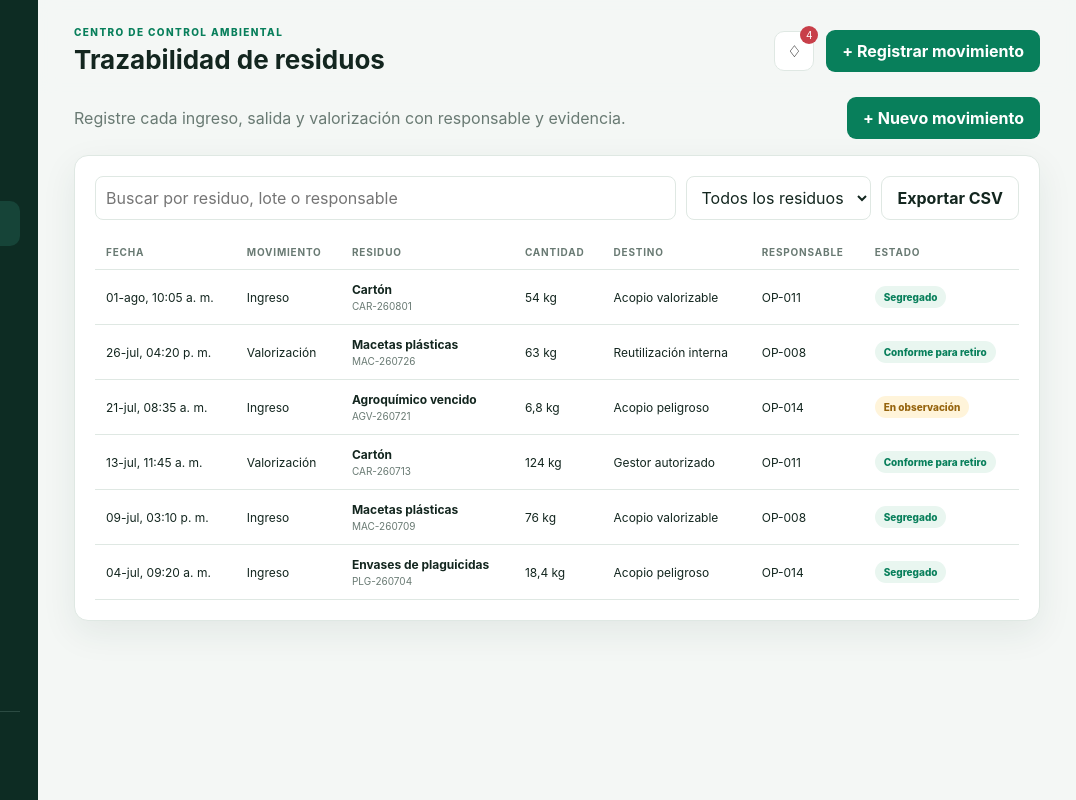
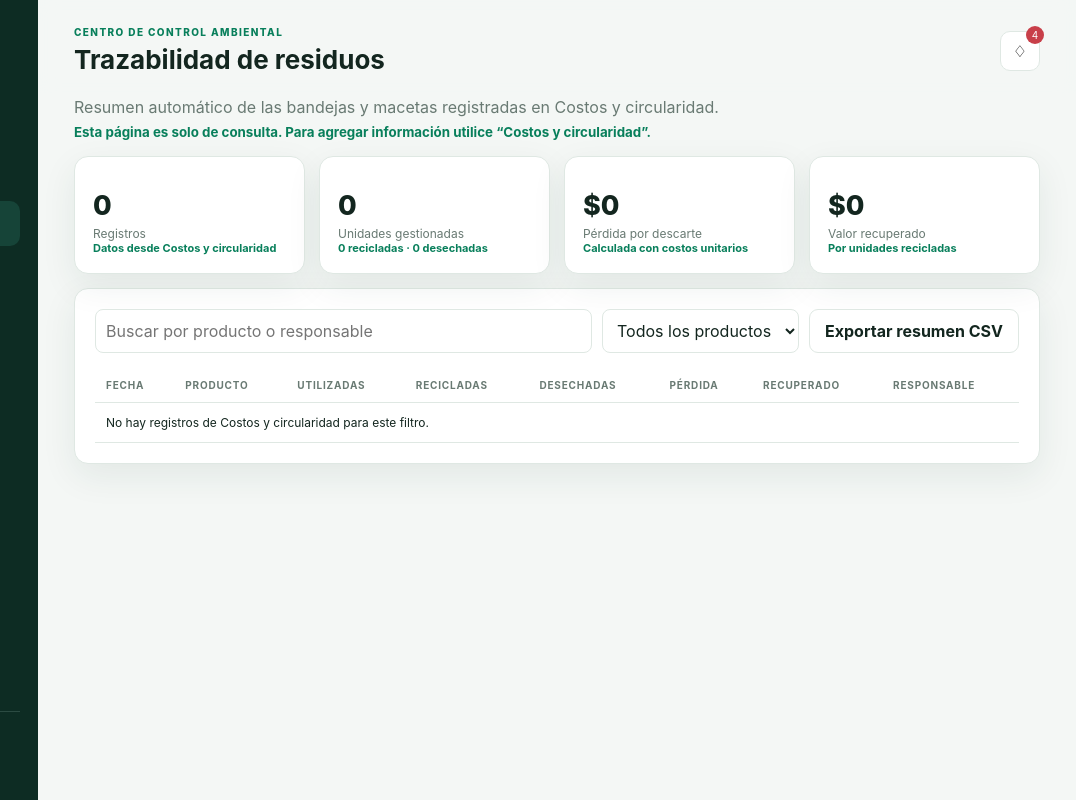
Before and after one commit to marjorieseiltgens-crypto/PROYECTO_DIPLOMADO, a plain HTML site: page index.html in a window 1280 px wide. Both pictures are taken after a click on the button "Ver todo →". Shown: the full height of the page, 204-1280 px from the left. Drawn offline with Linux system fonts and the light colour scheme.

Commit message:
Convertir trazabilidad en resumen circular
Elimina el registro manual desde Trazabilidad y muestra automáticamente los datos, costos y responsables ingresados en Costos y circularidad.

```diff
--- a/app.js
+++ b/app.js
@@ -75,10 +75,16 @@ function renderActivity(){
   const p=state.infrastructure; $('#decisionProgress').style.width=p+'%'; $('#decisionLabel').textContent=`${p}% de controles de habilitación`; $('#decisionText').textContent=p===100?'Infraestructura habilitada; procede recepción con inspección técnica.':'Complete radier, techado, señalización y recepción técnica antes de operar.';
 }
 
+const TRACE_PRODUCTS={tray288:{group:'Bandejas',name:'Bandeja de 288 alvéolos'},tray144:{group:'Bandejas',name:'Bandeja de 144 alvéolos'},tray72:{group:'Bandejas',name:'Bandeja de 72 alvéolos'},pot05:{group:'Macetas',name:'Maceta de 0,5 litros'},pot06:{group:'Macetas',name:'Maceta de 0,6 litros'},pot075:{group:'Macetas',name:'Maceta de 0,750 cc'},pot1:{group:'Macetas',name:'Maceta de 1 litro'},pot15:{group:'Macetas',name:'Maceta de 1,5 litros'},pot2:{group:'Macetas',name:'Maceta de 2 litros'},pot25:{group:'Macetas',name:'Maceta de 25 litros'}};
+function traceabilityRows(){
+  const query=($('#recordSearch')?.value||'').trim().toLocaleLowerCase('es'),group=$('#recordTypeFilter')?.value||'all',costs=state.productCosts||{};
+  return [...(Array.isArray(state.usageLogs)?state.usageLogs:[])].sort((a,b)=>b.date.localeCompare(a.date)).map(log=>{const product=TRACE_PRODUCTS[log.productId]||{group:'Otro',name:log.productId};const cost=Number(costs[log.productId]||0);return {...log,productName:product.name,group:product.group,loss:Number(log.discarded||0)*cost,recovered:Number(log.recycled||0)*cost}}).filter(row=>(group==='all'||row.group===group)&&(!query||`${row.productName} ${row.operator||''} ${row.date}`.toLocaleLowerCase('es').includes(query)));
+}
 function renderRecords(){
-  const query=($('#recordSearch')?.value||'').toLowerCase(), type=$('#recordTypeFilter')?.value||'all';
-  const rows=[...state.records].sort((a,b)=>b.date.localeCompare(a.date)).filter(r=>(type==='all'||r.type===type)&&JSON.stringify(r).toLowerCase().includes(query));
-  $('#recordsBody').innerHTML=rows.map(r=>`<tr><td>${fmtDate(r.date,true)}</td><td>${escapeHtml(r.movement)}</td><td><strong>${escapeHtml(r.waste)}</strong><small>${escapeHtml(r.batch)}</small></td><td>${fmtKg(r.kg)}</td><td>${escapeHtml(r.destination)}</td><td>${escapeHtml(r.operator)}</td><td><span class="pill ${r.condition==='En observación'?'warning':'success'}">${escapeHtml(r.condition)}</span></td></tr>`).join('')||'<tr><td colspan="7">No hay registros para este filtro.</td></tr>';
+  const rows=traceabilityRows(),totals=rows.reduce((sum,row)=>({used:sum.used+Number(row.used||0),recycled:sum.recycled+Number(row.recycled||0),discarded:sum.discarded+Number(row.discarded||0),loss:sum.loss+row.loss,recovered:sum.recovered+row.recovered}),{used:0,recycled:0,discarded:0,loss:0,recovered:0});
+  const formatClp=value=>new Intl.NumberFormat('es-CL',{style:'currency',currency:'CLP',maximumFractionDigits:0}).format(value||0);
+  if($('#traceabilityKpis'))$('#traceabilityKpis').innerHTML=[['Registros',rows.length,'Datos desde Costos y circularidad'],['Unidades gestionadas',totals.used+totals.recycled+totals.discarded,`${totals.recycled} recicladas · ${totals.discarded} desechadas`],['Pérdida por descarte',formatClp(totals.loss),'Calculada con costos unitarios'],['Valor recuperado',formatClp(totals.recovered),'Por unidades recicladas']].map(([label,value,detail])=>`<article class="kpi"><div class="kpi-value">${value}</div><div class="kpi-label">${label}</div><div class="kpi-trend">${detail}</div></article>`).join('');
+  $('#recordsBody').innerHTML=rows.map(row=>`<tr><td>${fmtDate(row.date+'T12:00')}</td><td><strong>${escapeHtml(row.productName)}</strong><small>${escapeHtml(row.group)}</small></td><td>${Number(row.used||0)}</td><td>${Number(row.recycled||0)}</td><td>${Number(row.discarded||0)}</td><td class="money-negative">${formatClp(row.loss)}</td><td class="money-positive">${formatClp(row.recovered)}</td><td>${escapeHtml(row.operator||'Sin responsable')}</td></tr>`).join('')||'<tr><td colspan="8">No hay registros de Costos y circularidad para este filtro.</td></tr>';
 }
 
 function renderChecklists(){
@@ -104,7 +110,7 @@ function renderChart(){
 }
 
 function renderAll(){ renderKpis();renderAlerts();renderActivity();renderRecords();renderChecklists();renderRetc();renderSources();requestAnimationFrame(renderChart); }
-function showView(id){ $$('.view').forEach(v=>v.classList.toggle('active',v.id===id)); $$('.nav-item').forEach(n=>n.classList.toggle('active',n.dataset.view===id)); const labels={inicio:'Resumen ejecutivo',barbecho:'Barbecho químico',trazabilidad:'Trazabilidad de residuos',bioseguridad:'Bioseguridad en terreno',circularidad:'Costos y circularidad',retc:'REPORTE CERTIFICACIONES',datos:'Datos y gobernanza'}; $('#pageTitle').textContent=labels[id]; $('.sidebar').classList.remove('open'); if(id==='inicio')requestAnimationFrame(renderChart); }
+function showView(id){ $$('.view').forEach(v=>v.classList.toggle('active',v.id===id)); $$('.nav-item').forEach(n=>n.classList.toggle('active',n.dataset.view===id)); const labels={inicio:'Resumen ejecutivo',barbecho:'Barbecho químico',trazabilidad:'Trazabilidad de residuos',bioseguridad:'Bioseguridad en terreno',circularidad:'Costos y circularidad',retc:'REPORTE CERTIFICACIONES',datos:'Datos y gobernanza'}; $('#pageTitle').textContent=labels[id]; $$('[data-action="new-record"]').forEach(button=>button.classList.toggle('hidden',id==='trazabilidad')); $('.sidebar').classList.remove('open'); if(id==='trazabilidad')renderRecords();if(id==='inicio')requestAnimationFrame(renderChart); }
 
 function openRecord(){ const f=$('#recordForm'); f.reset(); const d=new Date(Date.now()-new Date().getTimezoneOffset()*60000).toISOString().slice(0,16); f.elements.date.value=d; $('#classificationHint').classList.remove('visible'); $('#recordDialog').showModal(); }
 function openChecklist(){ const f=$('#checklistForm'); f.reset(); f.dataset.started=Date.now(); $('#checklistDialog').showModal(); }
@@ -116,7 +122,7 @@ $$('.nav-item').forEach(b=>b.addEventListener('click',()=>showView(b.dataset.vie
 $('#menuButton').addEventListener('click',()=>$('.sidebar').classList.toggle('open')); $('#chartFilter').addEventListener('change',renderChart); window.addEventListener('resize',renderChart); $('#recordSearch').addEventListener('input',renderRecords); $('#recordTypeFilter').addEventListener('change',renderRecords);
 $('#recordForm').elements.waste.addEventListener('change',e=>{const type=classifyWaste(e.target.value),hint=$('#classificationHint');hint.innerHTML=`<strong>Clasificación asistida:</strong> ${type==='peligroso'?'Residuo peligroso; exige acopio segregado y validación ambiental.':type==='valorizable'?'Residuo valorizable; priorizar reutilización o gestor autorizado.':'Requiere clasificación manual del experto.'}`;hint.classList.add('visible');});
 $('#notificationButton').addEventListener('click',()=>{showView('inicio');$('#alertsList').scrollIntoView({behavior:'smooth',block:'center'});});
-$('#exportCsv').addEventListener('click',()=>{const fields=['date','movement','waste','type','kg','batch','destination','operator','condition','notes'];const csv=[fields.join(','),...state.records.map(r=>fields.map(f=>`"${String(r[f]??'').replaceAll('"','""')}"`).join(','))].join('\n');download('synergiabio_movimientos.csv','\ufeff'+csv,'text/csv;charset=utf-8');toast('Archivo CSV exportado.');});
+$('#exportCsv').addEventListener('click',()=>{const rows=traceabilityRows(),header=['Fecha','Grupo','Producto','Utilizadas','Recicladas','Desechadas','Perdida CLP','Recuperado CLP','Responsable'],csv=[header.join(','),...rows.map(r=>[r.date,r.group,r.productName,r.used,r.recycled,r.discarded,r.loss,r.recovered,r.operator].map(v=>`"${String(v??'').replaceAll('"','""')}"`).join(','))].join('\n');download('resumen_trazabilidad_circular.csv','\ufeff'+csv,'text/csv;charset=utf-8');toast('Resumen de trazabilidad exportado.');});
 
 $('#generateRetc').addEventListener('click',()=>{const hazardous=state.records.filter(r=>r.type==='peligroso');retcDraft={metadata:{generatedAt:new Date().toISOString(),status:'BORRADOR_NO_AUTORIZADO',source:state.demo?'DATOS_SINTETICOS_DEMOSTRACION':'REGISTROS_LOCALES'},summary:{recordCount:state.records.length,hazardousKg:hazardous.reduce((s,r)=>s+r.kg,0),incompleteFields:state.records.filter(r=>!r.batch||!r.destination).length},hazardousRecords:hazardous.map(({date,waste,kg,batch,destination,condition})=>({date,waste,kg,batch,destination,condition})),warnings:['Verificar categorías contra normativa vigente.','Confirmar gestores y certificados de destino.','El sistema no realiza envíos automáticos.']};$('#retcPreview').textContent=JSON.stringify(retcDraft,null,2);$('#retcStatus').textContent='Borrador';toast('Borrador generado; requiere revisión profesional.');});
 $('#approveRetc').addEventListener('click',()=>{const name=$('#reviewerName').value.trim();if(!retcDraft)return toast('Primero genere el borrador.');if(!name||!$('#reviewConfirmed').checked)return toast('Complete la revisión y el nombre del experto.');const approved={...retcDraft,metadata:{...retcDraft.metadata,status:'REVISADO_LOCALMENTE',reviewedAt:new Date().toISOString(),reviewer:name}};state.approvals.push(approved.metadata);saveState();download('borrador_retc_revisado.json',JSON.stringify(approved,null,2));$('#retcStatus').className='pill success';$('#retcStatus').textContent='Revisado';toast('Revisión registrada y archivo descargado.');});
--- a/index.html
+++ b/index.html
@@ -115,10 +115,11 @@
     </section>
 
     <section id="trazabilidad" class="view">
-      <div class="section-lead"><div><p>Registre cada ingreso, salida y valorización con responsable y evidencia.</p></div><button class="primary" data-action="new-record">+ Nuevo movimiento</button></div>
+      <div class="section-lead"><div><p>Resumen automático de las bandejas y macetas registradas en Costos y circularidad.</p><small class="trace-source-note">Esta página es solo de consulta. Para agregar información utilice “Costos y circularidad”.</small></div></div>
+      <div id="traceabilityKpis" class="kpi-grid"></div>
       <article class="card">
-        <div class="toolbar"><input id="recordSearch" type="search" placeholder="Buscar por residuo, lote o responsable"><select id="recordTypeFilter"><option value="all">Todos los residuos</option><option value="peligroso">Peligrosos</option><option value="valorizable">Valorizables</option><option value="otro">Otros</option></select><button id="exportCsv" class="secondary">Exportar CSV</button></div>
-        <div class="table-wrap"><table><thead><tr><th>Fecha</th><th>Movimiento</th><th>Residuo</th><th>Cantidad</th><th>Destino</th><th>Responsable</th><th>Estado</th></tr></thead><tbody id="recordsBody"></tbody></table></div>
+        <div class="toolbar"><input id="recordSearch" type="search" placeholder="Buscar por producto o responsable"><select id="recordTypeFilter"><option value="all">Todos los productos</option><option value="Bandejas">Bandejas</option><option value="Macetas">Macetas</option></select><button id="exportCsv" class="secondary">Exportar resumen CSV</button></div>
+        <div class="table-wrap"><table><thead><tr><th>Fecha</th><th>Producto</th><th>Utilizadas</th><th>Recicladas</th><th>Desechadas</th><th>Pérdida</th><th>Recuperado</th><th>Responsable</th></tr></thead><tbody id="recordsBody"></tbody></table></div>
       </article>
     </section>
 
```
Also changed, not shown: styles.css, 1 other file.
